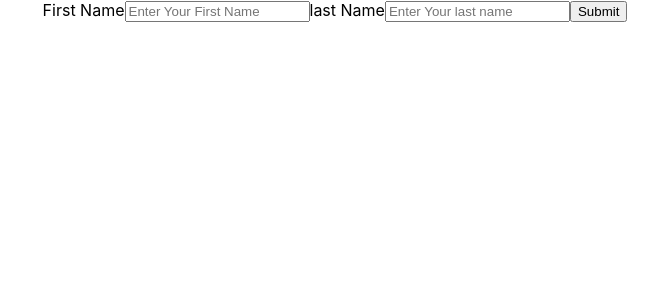
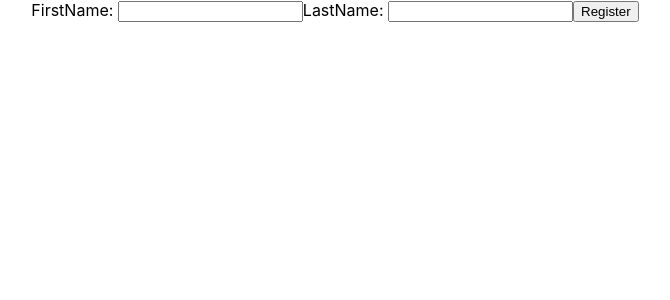
Before and after one commit to Sambalicious/useReducerHooks, a React (Create React App) app: page / in a window 1280 px wide. Shown: the top 300 px of the page, without its empty margins (305-975 px from the left). Built offline with nearby package versions, Linux system fonts and the light colour scheme.

Commit message:
final lessons on hooks

```diff
--- a/src/App.js
+++ b/src/App.js
@@ -17,6 +17,7 @@ import FocusInput from './components/useRefHooks/FocusInput';
 import HookTimer from './components/useRefHooks/HookTimer';
 import DocTitleOne from './components/useCustomHooks/DocTitleOne';
 import UserForm from './components/useCustomHooks/UserForm';
+import UserFormTwo from './components/useCustomHooks/UserformTwo';
 
  export const CountContext = React.createContext();
 
@@ -40,7 +41,7 @@ function App() {
   return (
     <CountContext.Provider value={{countState:count, countDispatch: dispatch}}>
     <div className="App">
-        <UserForm />
+        <UserFormTwo/>
     </div>
     </CountContext.Provider>
   );
--- /dev/null
+++ b/src/components/hooks/useInput.jsx
@@ -0,0 +1,22 @@
+import {useState} from 'react'
+
+const useInput = () => {
+    const initialValue = ''
+    const [value, setValue] = useState(initialValue);
+
+    const reset = () => {
+        setValue(initialValue)
+    }
+
+    const bind = {
+        value,
+        onChange: e => {
+
+            setValue(e.target.value);
+        }
+    }
+
+    return [value, bind, reset]
+}
+
+export default useInput;
--- /dev/null
+++ b/src/components/useCustomHooks/UserformTwo.jsx
@@ -0,0 +1,33 @@
+import React from 'react';
+import useInput from '../hooks/useInput';
+
+const UserFormTwo = () => {
+    const [firstName, bindFirstName, resetFirstName] = useInput('');
+    const [lastName, bindLastName, resetLastName] = useInput('');
+
+
+    const handleSubmit = e=>{
+        e.preventDefault();
+
+        alert(`Hello ${firstName} ${lastName} your record has been submitted`);
+        resetFirstName();
+        resetLastName();
+    }
+    return (
+        <div>
+            <form onSubmit={handleSubmit} action="">
+                <label htmlFor="">FirstName: </label>
+                     <input type="text"
+                        {...bindFirstName}
+                    />
+                <label htmlFor="">LastName: </label>
+                <input type="text"
+                {...bindLastName}
+                />
+                    <button>Register</button>
+            </form>
+        </div>
+     );
+}
+
+export default UserFormTwo;
```
